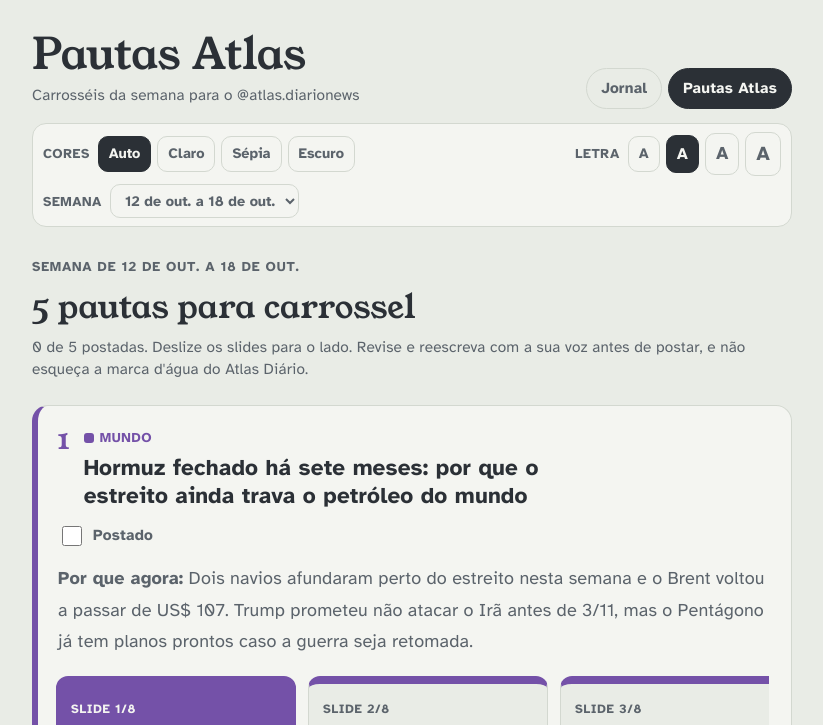
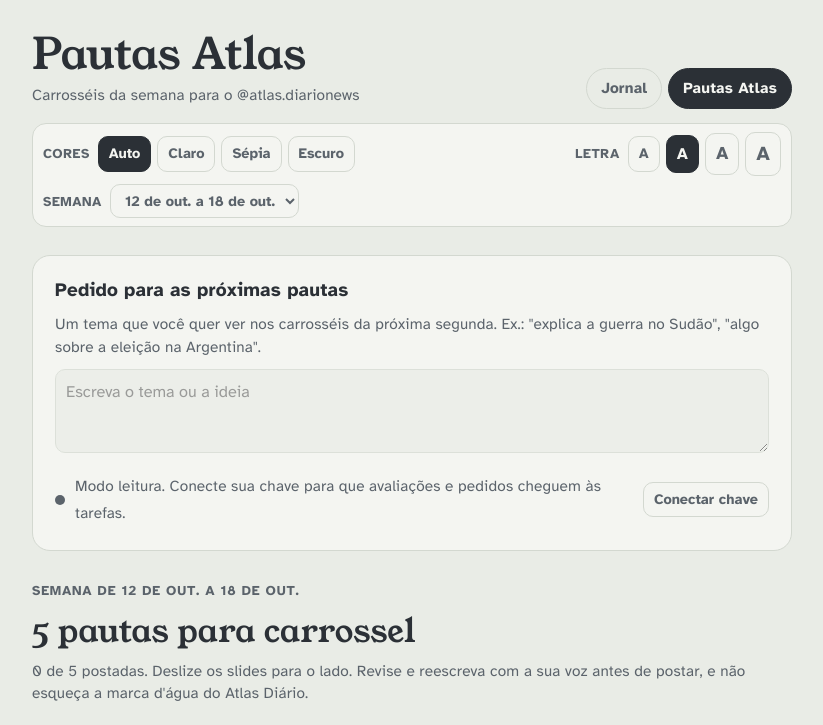
Before and after one commit to Maciel19/Jornal, a plain HTML site: page pautas.html in a window 1280 px wide. Shown: the top 725 px of the page, without its empty margins (228-1051 px from the left). Drawn offline with Linux system fonts and the light colour scheme.

Commit message:
Site salva preferências no GitHub (avaliações, temas, histórias, pedidos, pautas postadas)
Co-Authored-By: Claude Opus 5.5 <noreply@anthropic.com>
Claude-Session: https://claude.ai/code/session_011rQh5SJrdjRmjur821LyN9

```diff
--- /dev/null
+++ b/controle.js
@@ -0,0 +1,93 @@
+// Controle do site: lê e salva as preferências do Caique em controle/preferencias.json, no GitHub.
+// Quem tem a chave (token) salva neste navegador vira "dono": as mudanças vão para o repositório
+// e as tarefas automáticas leem de lá. Visitantes só leem.
+(function(){
+  const REPO='Maciel19/Jornal', PATH='controle/preferencias.json', API='https://api.github.com/repos/'+REPO+'/contents/'+PATH;
+  const KTOKEN='jornal-caique-token', KCACHE='jornal-caique-prefs';
+  const PADRAO={temas:[],pedido:'',pedidoEm:'',pedidoPautas:'',pedidoPautasEm:'',seguindo:{},votos:{},pautasPostadas:{}};
+  let token=null, sha=null, prefs=null, timer=null, ouvintes=[], estado='lendo';
+  try{token=localStorage.getItem(KTOKEN)}catch(e){}
+
+  const b64dec=s=>new TextDecoder().decode(Uint8Array.from(atob(s.replace(/\n/g,'')),c=>c.charCodeAt(0)));
+  const b64enc=s=>{const by=new TextEncoder().encode(s);let bin='';by.forEach(b=>bin+=String.fromCharCode(b));return btoa(bin)};
+  const hdr=()=>({'Accept':'application/vnd.github+json','Authorization':'Bearer '+token,'X-GitHub-Api-Version':'2022-11-28'});
+  function avisar(novo){if(novo)estado=novo;document.documentElement.classList.toggle('dono',!!token);ouvintes.forEach(f=>{try{f(prefs,estado)}catch(e){console.warn(e)}})}
+  function cache(){try{localStorage.setItem(KCACHE,JSON.stringify(prefs))}catch(e){}}
+
+  async function lerGitHub(){
+    const r=await fetch(API+'?ref=main',{headers:hdr(),cache:'no-store'});
+    if(r.status===401||r.status===403)throw {code:'chave'};
+    if(r.status===404){sha=null;return {...PADRAO}}
+    if(!r.ok)throw {code:'rede'};
+    const j=await r.json();sha=j.sha;return {...PADRAO,...JSON.parse(b64dec(j.content))};
+  }
+  async function lerPublico(){
+    const r=await fetch(PATH,{cache:'no-cache'});if(!r.ok)throw {code:'rede'};
+    return {...PADRAO,...await r.json()};
+  }
+  async function carregar(){
+    try{const c=JSON.parse(localStorage.getItem(KCACHE));if(c){prefs={...PADRAO,...c};avisar()}}catch(e){}
+    try{prefs=token?await lerGitHub():await lerPublico();cache();avisar(token?'pronto':'visitante')}
+    catch(e){
+      if(e.code==='chave'){avisar('chave-invalida')}
+      else{if(!prefs)prefs={...PADRAO};avisar('offline')}
+    }
+  }
+  async function gravar(tentativa=0){
+    if(!token)return;
+    avisar('salvando');
+    prefs.atualizadoEm=new Date().toISOString();
+    const corpo={message:'Preferências atualizadas pelo site',content:b64enc(JSON.stringify(prefs,null,1)),branch:'main'};
+    if(sha)corpo.sha=sha;
+    const r=await fetch(API,{method:'PUT',headers:{...hdr(),'Content-Type':'application/json'},body:JSON.stringify(corpo)});
+    if(r.ok){sha=(await r.json()).content.sha;cache();avisar('salvo');return}
+    if((r.status===409||r.status===422)&&tentativa<2){
+      // Outra aba ou aparelho salvou antes: pega a versão nova (sha) e grava de novo com as escolhas daqui.
+      try{const j=await (await fetch(API+'?ref=main',{headers:hdr(),cache:'no-store'})).json();sha=j.sha}catch(e){}
+      return gravar(tentativa+1);
+    }
+    avisar(r.status===401||r.status===403?'chave-invalida':'erro');
+  }
+  window.Prefs={
+    get:()=>prefs,
+    estado:()=>estado,
+    dono:()=>!!token,
+    ouvir:f=>{ouvintes.push(f);if(prefs)f(prefs,estado)},
+    // muda as preferências e salva no GitHub depois de 1,5 s sem novas mudanças
+    mudar(fn){if(!prefs)prefs={...PADRAO};fn(prefs);cache();avisar(token?'pendente':estado);
+      if(token){clearTimeout(timer);timer=setTimeout(()=>gravar(),1500)}},
+    async conectar(chave){
+      chave=String(chave||'').trim();if(!chave)return 'Cole a chave primeiro.';
+      const r=await fetch('https://api.github.com/repos/'+REPO,{headers:{'Accept':'application/vnd.github+json','Authorization':'Bearer '+chave}});
+      if(!r.ok)return 'O GitHub recusou essa chave. Confira se copiou inteira e se ela dá acesso ao repositório Jornal.';
+      const j=await r.json();if(!j.permissions||!j.permissions.push)return 'A chave funciona, mas não tem permissão de escrita. Marque "Contents: Read and write" ao criar.';
+      token=chave;try{localStorage.setItem(KTOKEN,chave)}catch(e){}
+      await carregar();return '';
+    },
+    desconectar(){token=null;sha=null;try{localStorage.removeItem(KTOKEN)}catch(e){}carregar()}
+  };
+  carregar();
+
+  // Faixa de status + painel para conectar a chave, usada nas duas páginas.
+  const TXT={lendo:'Carregando suas preferências…',pronto:'Conectado: suas escolhas vão para o GitHub e as tarefas leem de lá.',
+    pendente:'Salvando em instantes…',salvando:'Salvando no GitHub…',salvo:'Salvo no GitHub. A próxima edição já vai considerar.',
+    visitante:'Modo leitura. Conecte sua chave para que avaliações e pedidos cheguem às tarefas.',
+    'chave-invalida':'A chave salva não funciona mais (expirou ou foi apagada). Conecte uma nova.',
+    offline:'Sem conexão com o GitHub agora. Suas escolhas ficam guardadas aqui e vão quando voltar.',erro:'Não deu para salvar no GitHub. Tente de novo em instantes.'};
+  window.Prefs.painel=function(el){
+    el.innerHTML=`<div class="sync"><span class="sync-dot" aria-hidden="true"></span><span class="sync-txt" role="status"></span>
+      <button class="tbtn sync-btn" type="button"></button></div>
+      <div class="sync-form" hidden>
+        <p class="hint">Crie uma chave no GitHub em <a href="https://github.com/settings/personal-access-tokens/new" target="_blank" rel="noopener">github.com/settings/personal-access-tokens/new</a>: em <strong>Repository access</strong> escolha <strong>Only select repositories → Jornal</strong>; em <strong>Permissions → Contents</strong> escolha <strong>Read and write</strong>; gere e cole aqui. A chave fica só neste aparelho. Não mostre para ninguém.</p>
+        <form class="row"><input type="password" autocomplete="off" placeholder="github_pat_…" aria-label="Chave do GitHub"><button class="small" type="submit">Conectar</button></form>
+        <p class="hint sync-err" role="alert"></p>
+      </div>`;
+    const dot=el.querySelector('.sync-dot'),txt=el.querySelector('.sync-txt'),btn=el.querySelector('.sync-btn'),form=el.querySelector('.sync-form'),err=el.querySelector('.sync-err');
+    function pintar(_p,st){txt.textContent=TXT[st]||'';el.dataset.estado=st;
+      btn.textContent=token?'Desconectar':'Conectar chave';btn.hidden=st==='lendo';if(token&&st!=='chave-invalida')form.hidden=true}
+    window.Prefs.ouvir(pintar);
+    btn.addEventListener('click',()=>{if(token){window.Prefs.desconectar()}else{form.hidden=!form.hidden;if(!form.hidden)form.querySelector('input').focus()}});
+    form.querySelector('form').addEventListener('submit',async e=>{e.preventDefault();err.textContent='Verificando…';
+      const m=await window.Prefs.conectar(form.querySelector('input').value);err.textContent=m;if(!m){form.querySelector('input').value='';form.hidden=true}});
+  };
+})();
--- /dev/null
+++ b/controle/preferencias.json
@@ -0,0 +1,82 @@
+{
+ "_leia": "Preferências do Caique, salvas pelo site. As tarefas do Jornal e das Pautas leem este arquivo. Não edite à mão sem necessidade.",
+ "temas": [
+  "Política internacional e geopolítica",
+  "Política e história dos EUA",
+  "Imigração (ICE, vistos)",
+  "Brasil e eleição",
+  "Tecnologia e IA"
+ ],
+ "pedido": "",
+ "pedidoEm": "",
+ "pedidoPautas": "",
+ "pedidoPautasEm": "",
+ "seguindo": {},
+ "votos": {
+  "2026-10-15__n1": {
+   "edicao": "2026-10-15",
+   "item": "n1",
+   "secao": "Imigração",
+   "titulo": "Refugiados terão só 10 dias para contestar perda de status",
+   "voto": -1
+  },
+  "2026-10-15__n2": {
+   "edicao": "2026-10-15",
+   "item": "n2",
+   "secao": "NY/NJ",
+   "titulo": "Mamdani mantém Tisch no NYPD após tiro de agente do ICE",
+   "voto": -1
+  },
+  "2026-10-15__n3": {
+   "edicao": "2026-10-15",
+   "item": "n3",
+   "secao": "Imigração",
+   "titulo": "Primeiro voo de deportação para um terceiro país chega à Jamaica",
+   "voto": -1
+  },
+  "2026-10-15__n4": {
+   "edicao": "2026-10-15",
+   "item": "n4",
+   "secao": "EUA",
+   "titulo": "DOJ dá 48 horas à Califórnia para revisar lista de supostos eleitores não cidadãos",
+   "voto": -1
+  },
+  "2026-10-15__n5": {
+   "edicao": "2026-10-15",
+   "item": "n5",
+   "secao": "EUA",
+   "titulo": "Kimberly Guilfoyle deixa a embaixada na Grécia a pedido da Casa Branca",
+   "voto": -1
+  },
+  "2026-10-15__n6": {
+   "edicao": "2026-10-15",
+   "item": "n6",
+   "secao": "Mundo",
+   "titulo": "Guerra Arábia Saudita x houthis chega à sede da Aramco",
+   "voto": -1
+  },
+  "2026-10-15__n7": {
+   "edicao": "2026-10-15",
+   "item": "n7",
+   "secao": "Mundo",
+   "titulo": "Vaticano anuncia que Papa Leão XIV tem câncer de pulmão",
+   "voto": -1
+  },
+  "2026-10-15__n8": {
+   "edicao": "2026-10-15",
+   "item": "n8",
+   "secao": "ONU",
+   "titulo": "Ebola na RD Congo passa de 9 mil casos, o maior surto da história do país",
+   "voto": 1
+  },
+  "2026-10-15__n9": {
+   "edicao": "2026-10-15",
+   "item": "n9",
+   "secao": "Tecnologia",
+   "titulo": "IA entre o Pentágono e o FMI",
+   "voto": 1
+  }
+ },
+ "pautasPostadas": {},
+ "atualizadoEm": "2026-10-17T14:40:00Z"
+}
--- a/estilo.css
+++ b/estilo.css
@@ -150,3 +150,19 @@ textarea{width:100%;min-height:84px;background:var(--bg);border:1.5px solid var(
 }
 .fchip[aria-pressed="true"] .hint{color:inherit;opacity:.75}
 .wrap>.wrap{width:100%;min-width:0} .carousel{min-width:0;max-width:100%}
+
+/* status de sincronização com o GitHub */
+.sync-box{display:flex;flex-direction:column;gap:8px}
+.sync{display:flex;align-items:center;gap:10px;flex-wrap:wrap;font-size:.85rem;color:var(--muted)}
+.sync-txt{flex:1;min-width:12em}
+.sync-dot{width:10px;height:10px;border-radius:50%;background:var(--muted);flex:none}
+[data-estado="pronto"] .sync-dot,[data-estado="salvo"] .sync-dot{background:var(--up)}
+[data-estado="pendente"] .sync-dot,[data-estado="salvando"] .sync-dot{background:var(--c-nynj)}
+[data-estado="chave-invalida"] .sync-dot,[data-estado="erro"] .sync-dot{background:var(--down)}
+.sync-form{display:flex;flex-direction:column;gap:8px}
+.pedido-status{font-size:.8rem;font-weight:700}
+.pedido-status.ok{color:var(--up)} .pedido-status.esperando{color:var(--c-nynj)}
+/* visitantes leem; só o dono (com a chave conectada) avalia, acompanha e faz pedidos */
+:root:not(.dono) .actions,:root:not(.dono) #temaForm,:root:not(.dono) .chip button,:root:not(.dono) .follow-list button,
+:root:not(.dono) #pedSave,:root:not(.dono) #pedPautasSave,:root:not(.dono) .done{display:none}
+:root:not(.dono) #pedido,:root:not(.dono) #pedPautas{pointer-events:none;opacity:.7}
--- a/pautas.html
+++ b/pautas.html
@@ -10,6 +10,7 @@
 <link rel="stylesheet" href="https://fonts.googleapis.com/css2?family=Atkinson+Hyperlegible:wght@400;700&family=Young+Serif&display=swap">
 <link rel="stylesheet" href="estilo.css">
 <script src="comum.js"></script>
+<script src="controle.js"></script>
 <style>
 .pauta{background:var(--paper);border:1.5px solid var(--line);border-left:6px solid var(--sc,var(--line));border-radius:16px;padding:20px;display:flex;flex-direction:column;gap:14px;min-width:0}
 .pauta.feita{opacity:.6}
@@ -71,6 +72,14 @@
     </div>
   </header>
 
+  <section class="lead" aria-labelledby="pedPautasT" style="gap:10px">
+    <h2 id="pedPautasT" style="font-family:var(--body);font-weight:700;font-size:1.05rem">Pedido para as próximas pautas</h2>
+    <p class="hint">Um tema que você quer ver nos carrosséis da próxima segunda. Ex.: "explica a guerra no Sudão", "algo sobre a eleição na Argentina".</p>
+    <textarea id="pedPautas" placeholder="Escreva o tema ou a ideia"></textarea>
+    <div class="row" style="justify-content:space-between;align-items:center"><span class="pedido-status" id="pedPautasSt"></span><button class="small" id="pedPautasSave" type="button">Salvar pedido</button></div>
+    <div class="sync-box" id="sync"></div>
+  </section>
+
   <main id="main" class="wrap" style="gap:24px">
     <div class="empty">
       <h2 style="font-size:1.3rem">As pautas da semana estão a caminho</h2>
@@ -82,9 +91,18 @@
 
 <script>
 const {$,esc,secKey,srcLinks}=J;
-const LS='atlas-pautas-feitas';
-let feitas={};try{feitas=JSON.parse(localStorage.getItem(LS))||{}}catch(e){}
 let semanas=[], atual=null, dados={};
+let feitas={}, pedido={texto:'',em:''};
+Prefs.painel($('#sync'));
+Prefs.ouvir(p=>{feitas=p.pautasPostadas||{};pedido={texto:p.pedidoPautas||'',em:p.pedidoPautasEm||''};pintarPedido();if(atual)render()});
+function pintarPedido(){
+  const ta=$('#pedPautas');if(document.activeElement!==ta)ta.value=pedido.texto;
+  const st=$('#pedPautasSt');if(!pedido.texto){st.textContent='';st.className='pedido-status';return}
+  const ult=semanas[0]&&dados[semanas[0]];const at=ult&&ult.pedidoPautasAtendidoEm&&pedido.em&&ult.pedidoPautasAtendidoEm>=pedido.em;
+  st.textContent=at?'Atendido nas pautas da semana de '+fmtSemana(semanas[0]):'Na fila para a próxima segunda';st.className='pedido-status '+(at?'ok':'esperando');
+}
+$('#pedPautasSave').addEventListener('click',()=>{const t=$('#pedPautas').value.trim();
+  Prefs.mudar(p=>{p.pedidoPautas=t;p.pedidoPautasEm=t?new Date().toISOString():''});});
 
 function fmtSemana(s){try{const d=new Date(s+'T12:00:00');const f=new Date(d);f.setDate(d.getDate()+6);
   const o={day:'numeric',month:'short'};return d.toLocaleDateString('pt-BR',o)+' a '+f.toLocaleDateString('pt-BR',o)}catch(e){return s}}
@@ -124,7 +142,7 @@ document.addEventListener('click',async ev=>{
 });
 document.addEventListener('change',ev=>{
   const c=ev.target.closest('[data-done]');if(c){const k=atual+'__'+c.dataset.done;if(c.checked)feitas[k]=true;else delete feitas[k];
-    try{localStorage.setItem(LS,JSON.stringify(feitas))}catch(e){}render();return}
+    Prefs.mudar(p=>{p.pautasPostadas=feitas});render();return}
   if(ev.target.id==='sem'){atual=ev.target.value;carregar(atual)}
 });
 async function carregar(s){
@@ -134,7 +152,7 @@ async function carregar(s){
 (async()=>{
   try{const r=await fetch('pautas/index.json',{cache:'no-cache'});const idx=await r.json();
     semanas=(idx.semanas||[]).map(s=>s.semana).sort().reverse();
-    if(semanas[0]){atual=semanas[0];await carregar(atual)}
+    if(semanas[0]){atual=semanas[0];await carregar(atual);pintarPedido()}
   }catch(e){}
 })();
 </script>
```
Also changed, not shown: index.html (+21 -11 lines).
